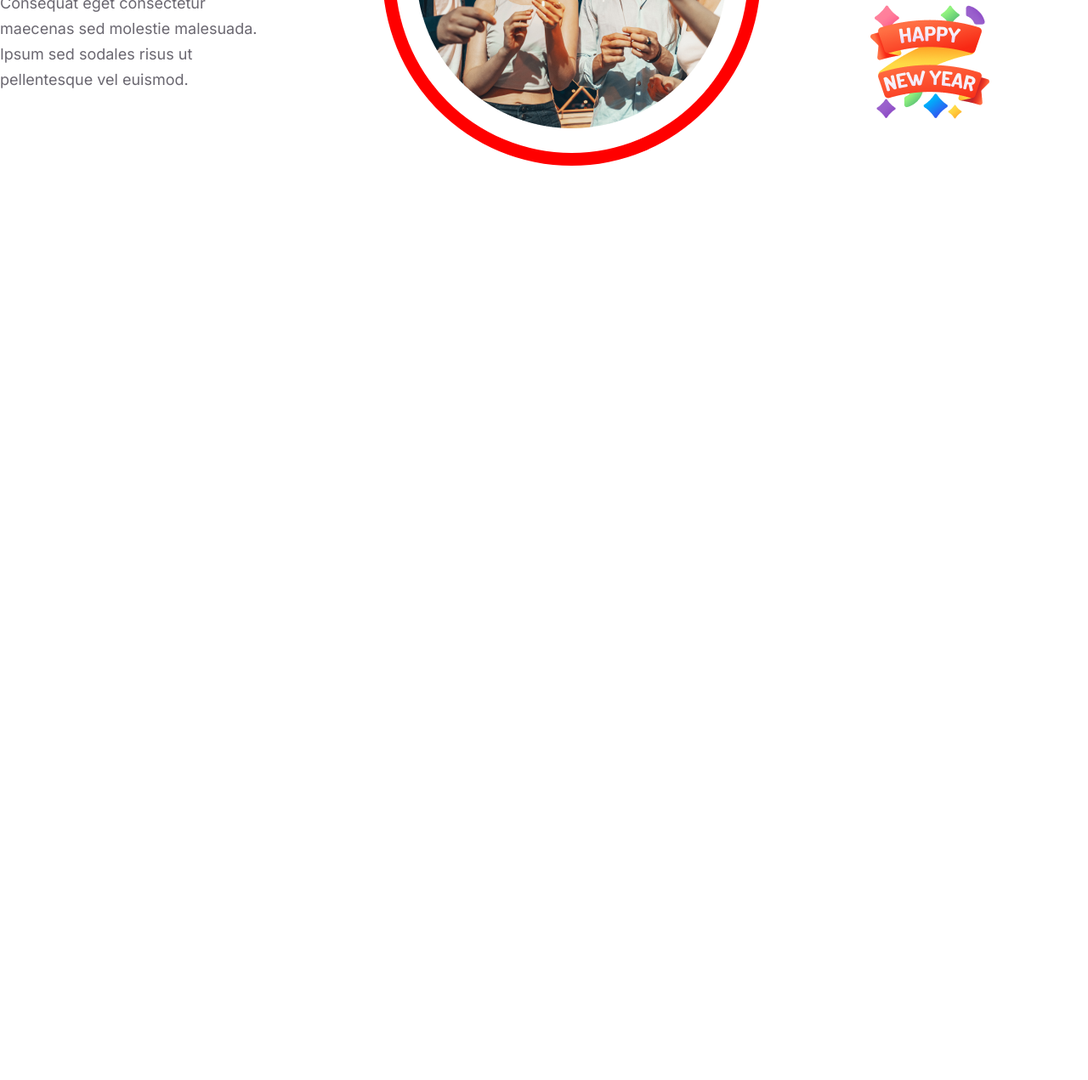
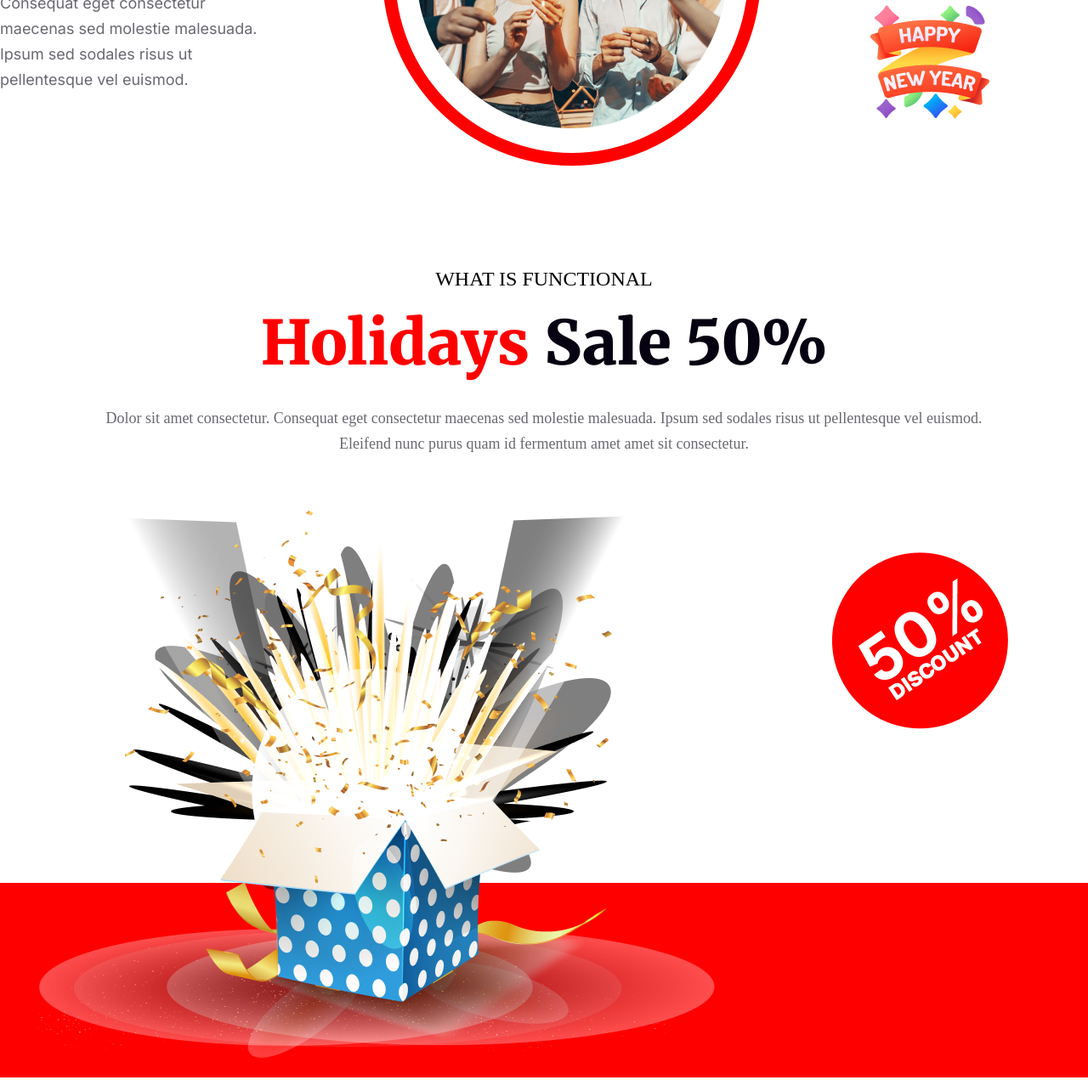
Before and after one commit to md-zeon/new-year-offer, a plain HTML site: page index.html in a window 1280 px wide. Shown: the part 3187-4458 px from the top of the page at 85% size. Before the commit the page ends 3502 px from the top, so only its background shows below. Drawn offline with Linux system fonts and the light colour scheme.

Commit message:
Added Holiday Sale Section

```diff
--- a/index.html
+++ b/index.html
@@ -57,6 +57,22 @@
                 <img src="images/Group 96.png" alt="">
             </div>
         </section>
+
+        <section class="holiday-sale">
+            <div class="holiday-content text-center">
+                <h3 class="section-description">WHAT IS FUNCTIONAL</h3>
+                <h2 class="holiday-title text-secondary font-merriweather"><span class="text-primary">Holidays</span> Sale 50%</h2>
+                <p class="section-sub-description text-gray">Dolor sit amet consectetur. Consequat eget consectetur maecenas sed molestie malesuada. Ipsum sed sodales risus ut pellentesque vel euismod. Eleifend nunc purus quam id fermentum amet amet sit consectetur.</p>
+            </div>
+            <div class="holiday-images">
+                <div>
+                    <img src="images/Group 75.png" alt="">
+                </div>
+                <div>
+                    <img src="images/Group 44.png" alt="">
+                </div>
+            </div>
+        </section>
     </main>
     <footer>
 
--- a/styles/style.css
+++ b/styles/style.css
@@ -217,6 +217,30 @@ section {
 
 /* Holiday sale Section Styles */
 
+.holiday-sale {
+
+}
+
+.holiday-title {
+    font-size: 72px;
+    font-weight: 800;
+    margin-top: 16px;
+    margin-bottom: 28px;
+}
+
+.holiday-content {
+    width: 1068px;
+    margin: 64px auto;
+}
+
+.holiday-images {
+    display: flex;
+    justify-content: space-around;
+    background-image: url('../images/Rectangle 2.png');
+    background-position: bottom;
+    background-repeat: no-repeat;
+}
+
 
 /* Portfolio Section Styles */
 
```
